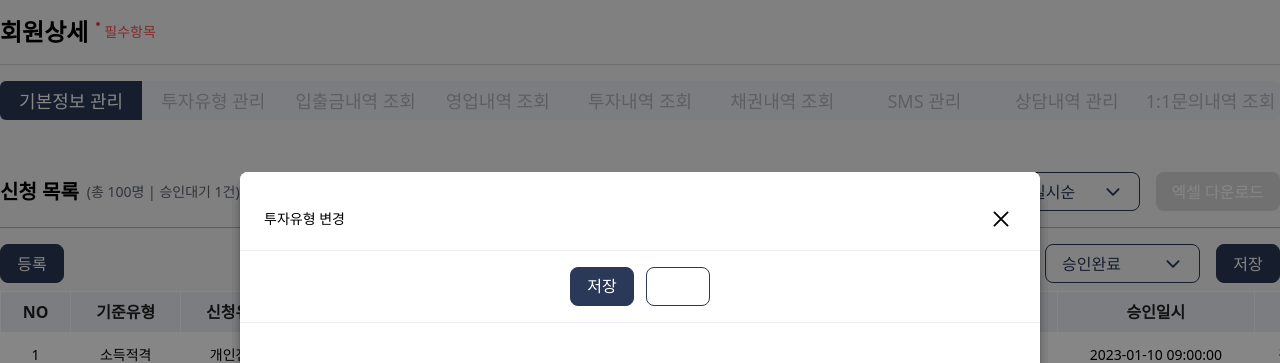
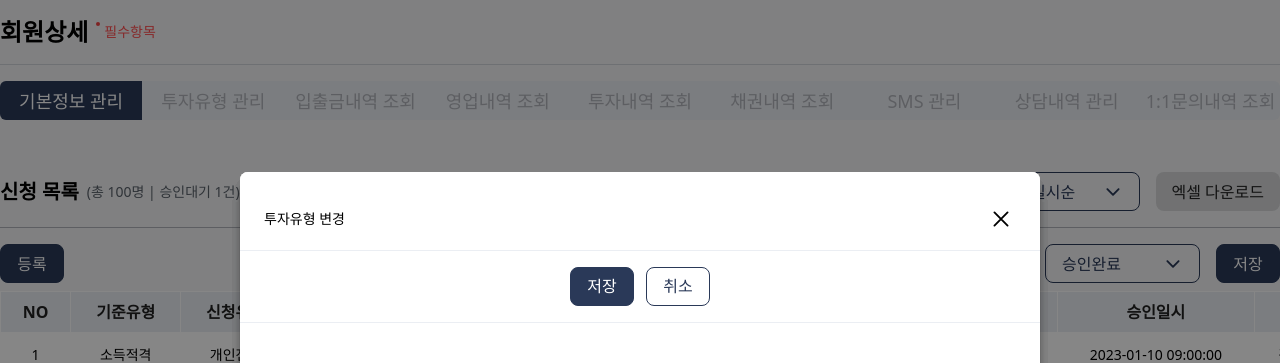
Before and after one commit to gracebir/perfect-html, a React (Vite) app: page / in a window 1280 px wide. Shown: the top 363 px of the page. Built offline with nearby package versions, Linux system fonts and the light colour scheme.

Commit message:
modal components

```diff
--- a/src/components/Button.tsx
+++ b/src/components/Button.tsx
@@ -12,24 +12,28 @@ type buttonProps = {
     text: string;
     onClick?: () => void;
     variant?: EnumVariant;
+    isModalBtn?: boolean;
 };
 
 const Button: React.FC<buttonProps> = ({
     text,
     onClick,
     variant = EnumVariant.default,
+    isModalBtn = false,
 }) => {
     return (
         <button
-            className={`border border-activeColor duration-300 transition-all ${
+            className={`border border-activeColor ${
+                isModalBtn && `min-w-[160px]`
+            } duration-300 transition-all ${
                 variant === EnumVariant.default &&
-                "bg-activeColor hover:bg-white hover:text-activeColor"
+                "bg-activeColor hover:bg-white hover:text-activeColor text-white"
             } ${variant === EnumVariant.outline && "bg-white text-activeColor"}
                 ${
                     variant === EnumVariant.download &&
-                    " bg-[#D7D8DA] text-primary-color hover:bg-gray-500 border-none"
+                    " bg-[#D7D8DA] text-primary-color hover:bg-gray-500 hover:text-gray-50 border-none"
                 }
-             lg:text-base text-sm text-white px-4 min-w-16 h-[39px] rounded-lg`}
+             lg:text-base text-sm  px-4 min-w-16 h-[39px] rounded-lg`}
             onClick={onClick}
         >
             {text}
--- a/src/components/DropDown.tsx
+++ b/src/components/DropDown.tsx
@@ -7,9 +7,15 @@ type dropDownProps = {
     options: Array<string>;
     setOption: React.Dispatch<React.SetStateAction<string>>;
     option: string;
+    isModal?: boolean;
 };
 
-const DropDown: React.FC<dropDownProps> = ({ options, setOption, option }) => {
+const DropDown: React.FC<dropDownProps> = ({
+    options,
+    setOption,
+    option,
+    isModal = false,
+}) => {
     const [isClicked, setIsCliked] = useState(false);
 
     const handleOption = (text: string) => {
@@ -17,10 +23,14 @@ const DropDown: React.FC<dropDownProps> = ({ options, setOption, option }) => {
         setIsCliked(false);
     };
     return (
-        <div className='relative'>
+        <div
+            className={`relative  ${
+                isModal ? "w-[282.15px]" : "min-w-[155px]"
+            } `}
+        >
             <button
                 onClick={() => setIsCliked(!isClicked)}
-                className='border flex gap-2 justify-between items-center min-w-[155px] border-activeColor text-activeColor duration-300 transition-all rounded-lg h-[39px] px-4'
+                className='border flex gap-2 justify-between items-center w-full  border-activeColor text-activeColor duration-300 transition-all rounded-lg h-[39px] px-4'
             >
                 <span className='text-sm lg:text-base'>
                     {option ? option : options[0]}
--- /dev/null
+++ b/src/components/FormControl.tsx
@@ -0,0 +1,23 @@
+/** @format */
+
+import React, { ReactNode } from "react";
+
+type formControlProps = {
+    children: ReactNode;
+    label: string;
+};
+
+const FormControl: React.FC<formControlProps> = ({ label, children }) => {
+    return (
+        <div className='min-h-[49px] w-full border  border-light-gray  grid lg:grid-cols-9 md:grid-cols-5 sm:grid-cols-1'>
+            <label className='md:h-full sm:h-[49px] w-full flex items-center px-4 border-r border-b border-white bg-light-gray s lg:col-span-2 md:col-span-2 sm:col-span-1'>
+                {label}
+            </label>
+            <div className='lg:col-span-7 md:col-span-3 sm:col-span-1 md:h-full sm:h-[49px]  md:border-none '>
+                {children}
+            </div>
+        </div>
+    );
+};
+
+export default FormControl;
```
